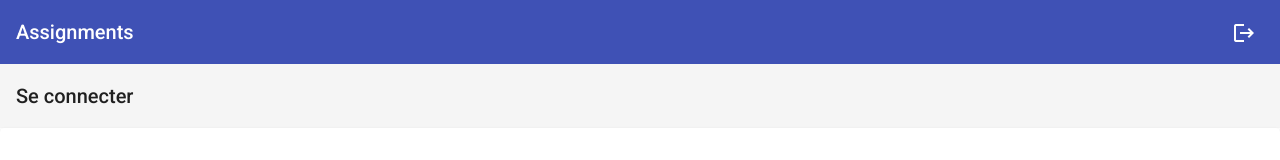
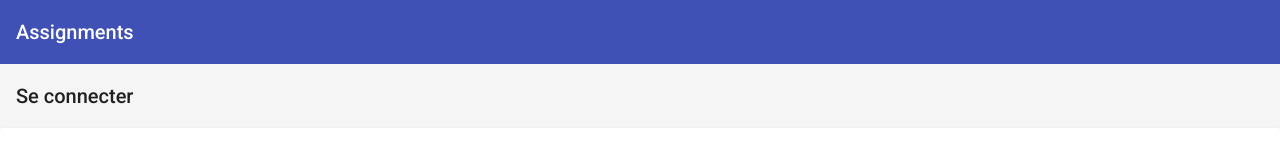
Before and after one commit to remiLNG/Projet-Angular-Assignments, an Angular app in the folder front/: page / in a window 1280 px wide. Shown: the top 160 px of the page. Built offline with nearby package versions, Linux system fonts and the light colour scheme.

Commit message:
Quickfix boutons redirection toolbar

```diff
--- a/front/src/app/app.component.html
+++ b/front/src/app/app.component.html
@@ -1,9 +1,10 @@
 <div class="main container">
   <mat-toolbar class="shadow-lg" color="primary">
     <mat-toolbar-row>
-      <h1 [routerLink]="['/home']">{{ title }}</h1>
+      <h1 *ngIf="router.url != '/'" [routerLink]="['/home']">{{ title }}</h1>
+      <h1 *ngIf="router.url == '/'">{{ title }}</h1>
       <span class="menu-spacer"></span>
-      <button mat-icon-button>
+      <button mat-icon-button *ngIf="router.url != '/'">
         <mat-icon aria-hidden="false" (click)="disconnect()"> logout</mat-icon>
       </button>
     </mat-toolbar-row>
--- a/front/src/app/app.component.ts
+++ b/front/src/app/app.component.ts
@@ -13,7 +13,7 @@ export class AppComponent {
 
   constructor(
     private authService: AuthService,
-    private router: Router,
+    public router: Router,
     private assignmentsService: AssignmentsService
   ) {}
 
@@ -28,8 +28,8 @@ export class AppComponent {
   //   }
   // }
 
-  disconnect(){
-    this.router.navigate(['/'])
+  disconnect() {
+    this.router.navigate(['/']);
   }
 
   remplirBD() {
```
